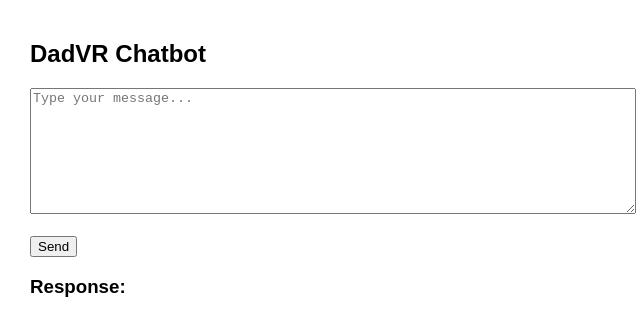
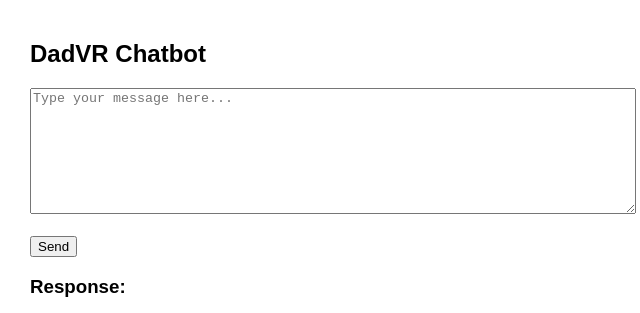
Before and after one commit to DadVRpro/dadvr-chatbot, a plain HTML site: page src/index.html in a window 1280 px wide. Shown: the full height of the page, 310-950 px from the left. Drawn offline with Linux system fonts and the light colour scheme.

Commit message:
Update index.html

```diff
--- a/src/index.html
+++ b/src/index.html
@@ -11,7 +11,7 @@
   <body>
     <h2>DadVR Chatbot</h2>
 
-    <textarea id="input" placeholder="Type your message..."></textarea>
+    <textarea id="input" placeholder="Type your message here..."></textarea>
     <br><br>
     <button onclick="send()">Send</button>
 
```
